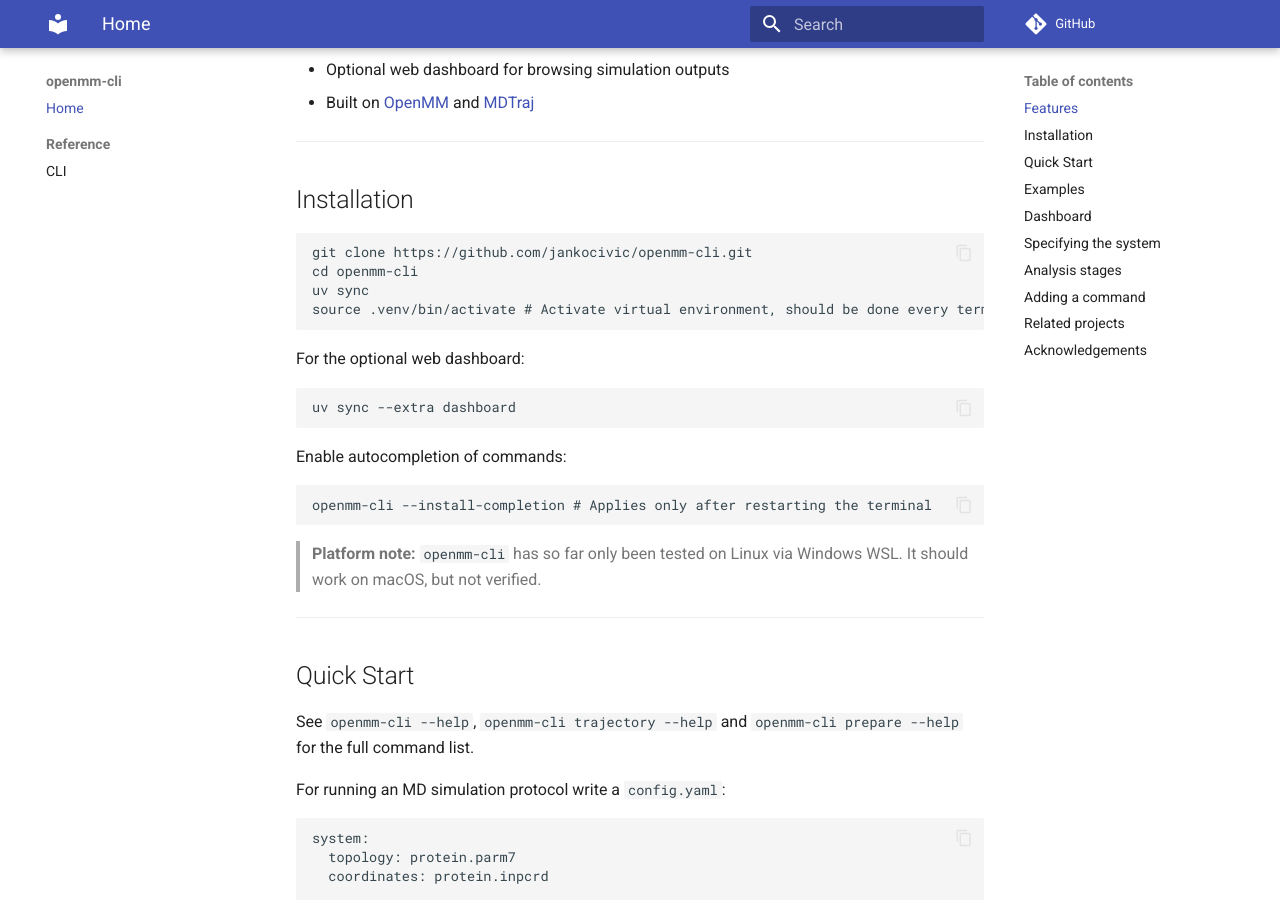
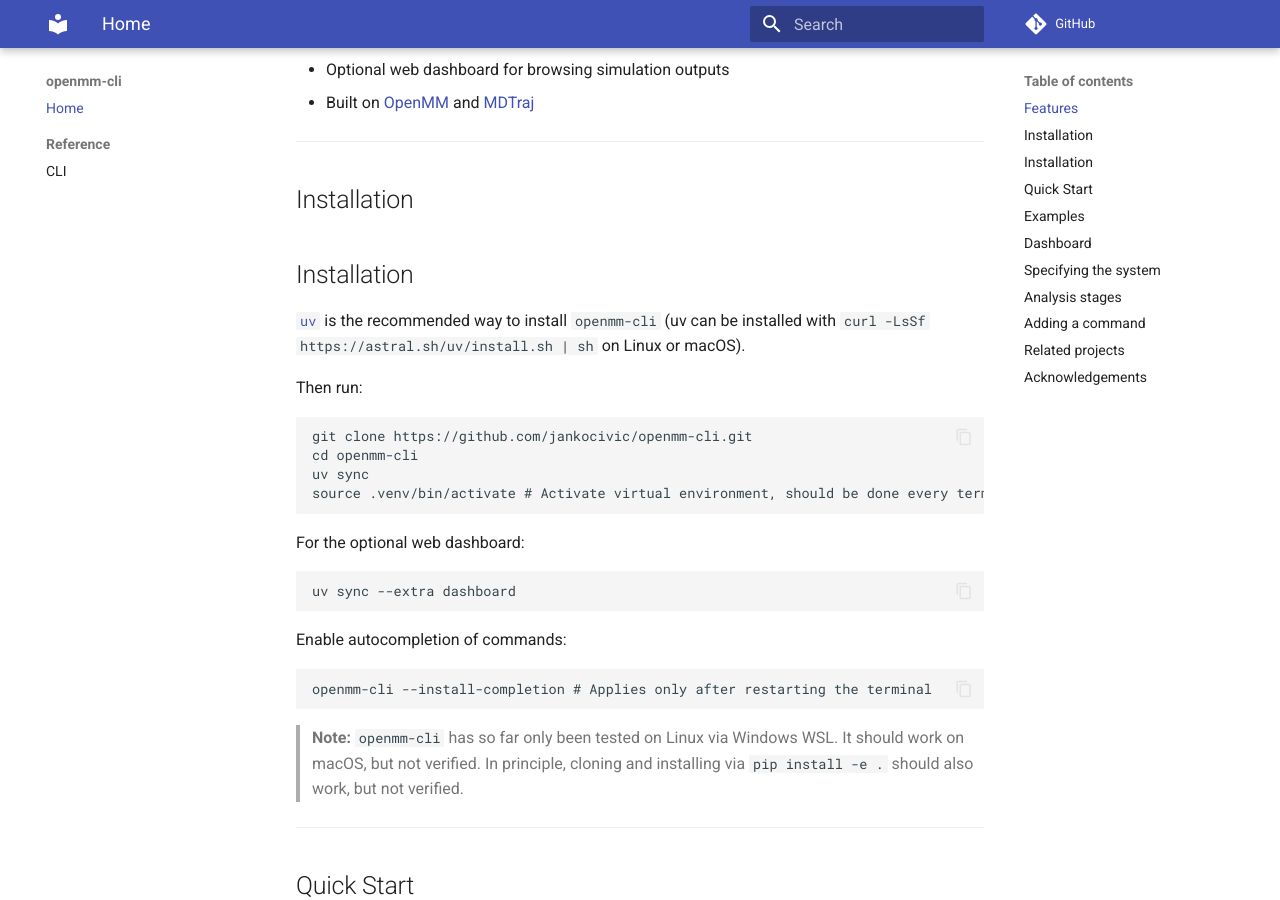
Before and after one commit to jankocivic/openmm-cli, an MkDocs documentation site: the page built from docs/index.md, in a window 1280 px wide and 900 px high, scrolled down 747 px. Built offline with MkDocs 1.6.1 and Material for MkDocs 9.7.7, drawn with Linux system fonts in a browser that asks for light colours; comment, search, counter and statistics services are not loaded.

Commit message:
Revise installation section and platform compatibility note
Updated installation instructions and platform notes for openmm-cli.

````diff
--- a/docs/index.md
+++ b/docs/index.md
@@ -22,6 +22,12 @@ A command-line interface for running molecular dynamics simulations with OpenMM,
 
 ## Installation
 
+## Installation
+
+[`uv`](https://docs.astral.sh/uv/) is the recommended way to install `openmm-cli` (uv can be installed with `curl -LsSf https://astral.sh/uv/install.sh | sh` on Linux or macOS).
+
+Then run:
+
 ```bash
 git clone https://github.com/jankocivic/openmm-cli.git
 cd openmm-cli
@@ -41,7 +47,7 @@ Enable autocompletion of commands:
 openmm-cli --install-completion # Applies only after restarting the terminal
 ```
 
-> **Platform note:** `openmm-cli` has so far only been tested on Linux via Windows WSL. It should work on macOS, but not verified.
+> **Note:** `openmm-cli` has so far only been tested on Linux via Windows WSL. It should work on macOS, but not verified. In principle, cloning and installing via `pip install -e .` should also work, but not verified.
 
 ---
 
````
